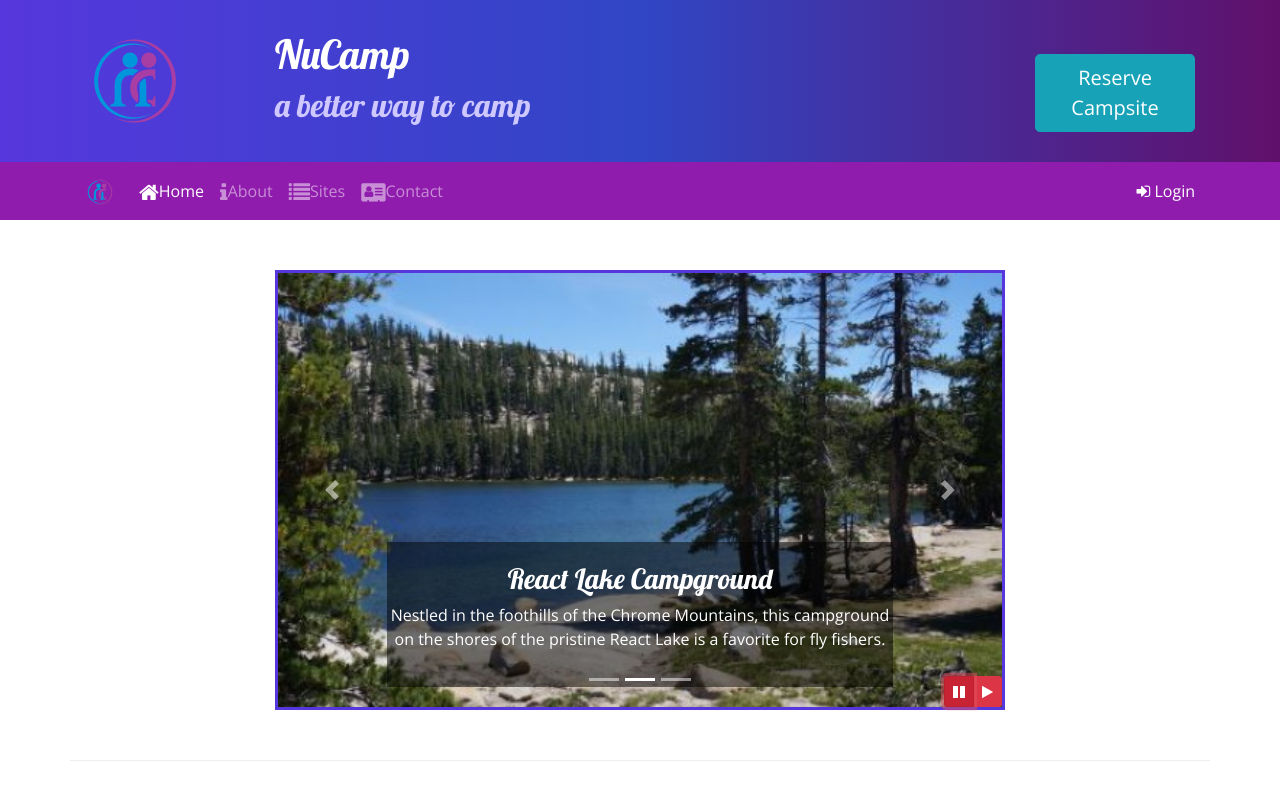
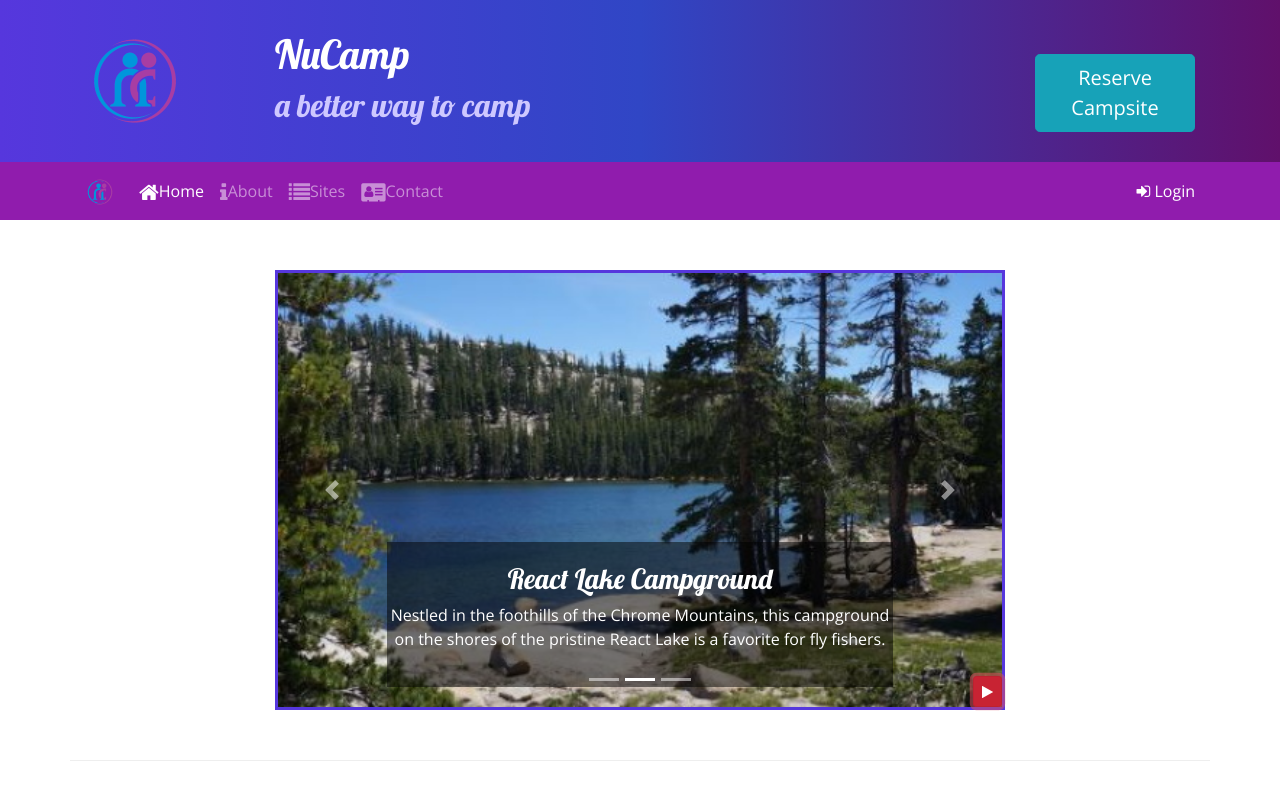
Before and after one commit to ckessinger/ProjectBootStrap, a website: page index.html in a window 1280 px wide. Both pictures are taken after a click on the button 959 px from the left and 691 px from the top of the page. Shown: the top 800 px of the page. Drawn offline with nearby package versions, Linux system fonts and the light colour scheme.

Commit message:
Bootstrap and jQuery Part 2

```diff
--- a/index.html
+++ b/index.html
@@ -205,12 +205,8 @@
                         <span class="carousel-control-next-icon"></span>
                         <span class="sr-only">Next</span>
                     </a>
-                    <div class="btn-group" id="carouselButton">
-                        <button class="btn btn-danger btn-sm" id="carouselPause">
+                    <button class="btn btn-danger btn-sm" id="carouselButton">
                         <i class="fa fa-pause"></i>
-                        </button>
-                        <button class="btn btn-danger btn-sm" id="carouselPlay">
-                            <i class="fa fa-play"></i>
                     </button>
                 </div>
             </div>
@@ -222,8 +218,7 @@
         </div>
         <div class="col">
             <div class="media">
-                    <img class="d-flex mr-3 img-thumbnail" src="img/breadcrumb-trail-thumb.jpg"
-                        alt="Breadcrumb Trail" />
+                <img class="d-flex mr-3 img-thumbnail" src="img/breadcrumb-trail-thumb.jpg" alt="Breadcrumb Trail" />
                 <div class="media-body align-self-center">
                     <h3>Our Campsites</h3>
                     <p class="d-none d-sm-block">Explore our growing database of curated campsites and leave your
@@ -310,11 +305,16 @@
     <script>
         $(function () {
             $(".carousel").carousel({ interval: 2000 });
-            $("#carouselPause").click(function () {
+            $("#carouselButton").click(function () {
+                if ($("#carouselButton").children("i").hasClass("fa-pause")) {
                     $(".carousel").carousel("pause");
-            });
-            $("#carouselPlay").click(function () {
+                    $("#carouselButton").children("i").removeClass("fa-pause");
+                    $("#carouselButton").children("i").addClass("fa-play");
+                } else {
                     $(".carousel").carousel("cycle");
+                    $("#carouselButton").children("i").removeClass("fa-play");
+                    $("#carouselButton").children("i").addClass("fa-pause");
+                }
             });
         });
     </script>
```
Lines whose indentation alone changed are shown as unchanged.
